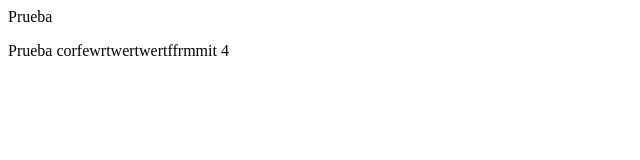
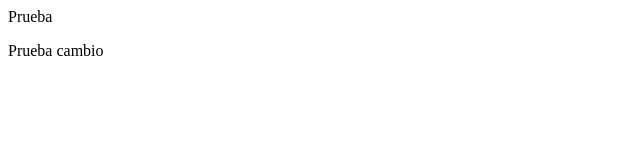
Before and after one commit to SeKonDz/repositorio, a plain HTML site: page index.html in a window 1280 px wide. Shown: the whole page, without its empty margins (0-640 px from the left). Drawn offline with Linux system fonts and the light colour scheme.

Commit message:
cambio 2

```diff
--- a/index.html
+++ b/index.html
@@ -1,6 +1,6 @@
 <html>
 <head>Prueba</head>
    <body>
-      <p>Prueba corfewrtwertwertffrmmit 4</p>
+      <p>Prueba cambio</p>
    </body>
 </html>
```
